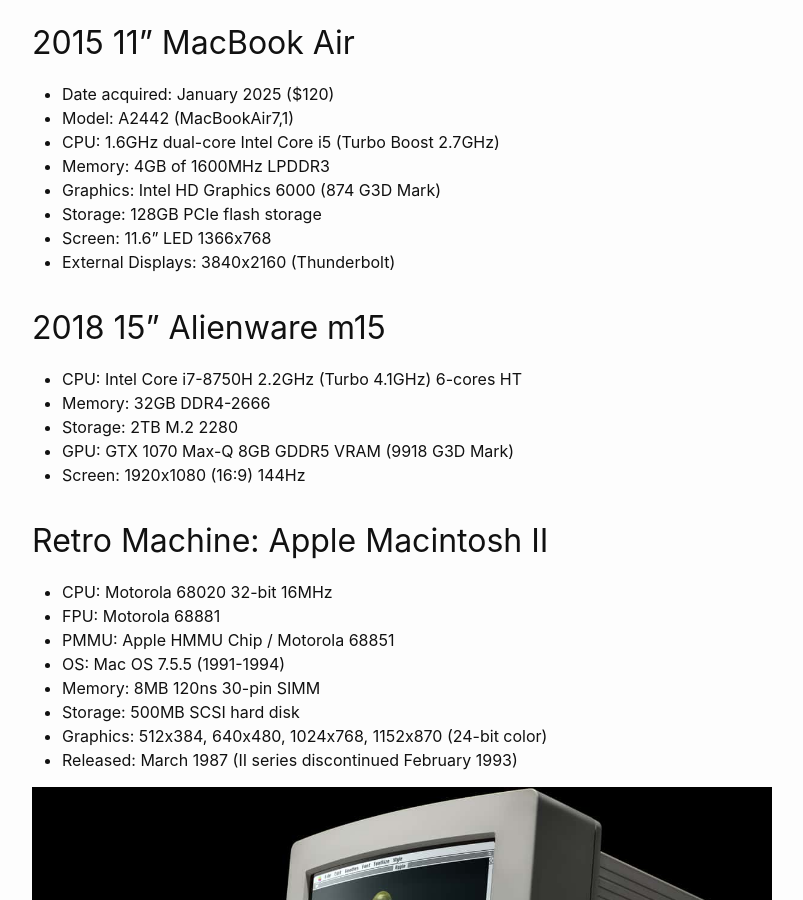
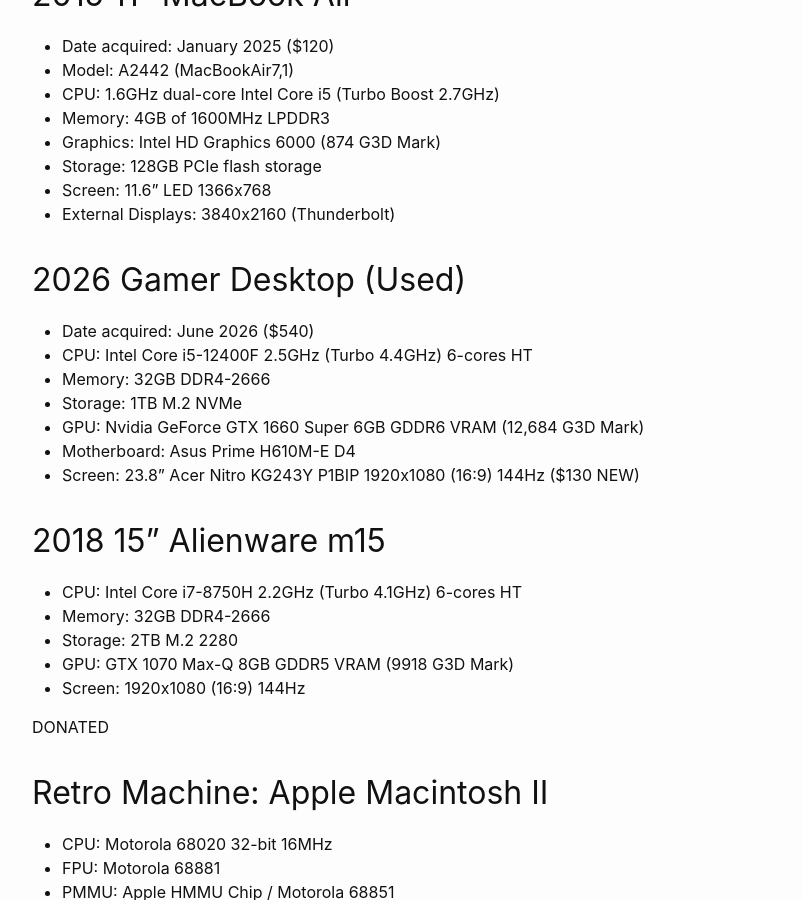
Before and after one commit to ekbann/ekbann.github.io, a Jekyll site: the page built from _posts/2024-02-11-my-computers.md, in a window 1280 px wide and 900 px high, scrolled down 2486 px. Shown: the whole window, without its empty margins (238-1041 px from the left). Built offline with Jekyll 4.4.1, drawn with Linux system fonts in a browser that asks for light colours; some of the changed text lies outside the part shown.

Commit message:
Update 2024-02-11-my-computers.md

```diff
--- a/_posts/2024-02-11-my-computers.md
+++ b/_posts/2024-02-11-my-computers.md
@@ -81,6 +81,16 @@ Comparable to: 14" MacBook Pro M4 10/10/16/24GB/512GB ($1,800)
 - Screen: 11.6" LED 1366x768
 - External Displays: 3840x2160 (Thunderbolt)
 
+## 2026 Gamer Desktop (Used)
+
+- Date acquired: June 2026 ($540)
+- CPU: Intel Core i5-12400F 2.5GHz (Turbo 4.4GHz) 6-cores HT
+- Memory: 32GB DDR4-2666
+- Storage: 1TB M.2 NVMe
+- GPU: Nvidia GeForce GTX 1660 Super 6GB GDDR6 VRAM (12,684 G3D Mark)
+- Motherboard: Asus Prime H610M-E D4
+- Screen: 23.8" Acer Nitro KG243Y P1BIP 1920x1080 (16:9) 144Hz ($130 NEW)
+
 ## 2018 15" Alienware m15
 
 - CPU: Intel Core i7-8750H 2.2GHz (Turbo 4.1GHz) 6-cores HT
@@ -88,6 +98,8 @@ Comparable to: 14" MacBook Pro M4 10/10/16/24GB/512GB ($1,800)
 - Storage: 2TB M.2 2280
 - GPU: GTX 1070 Max-Q 8GB GDDR5 VRAM (9918 G3D Mark)
 - Screen: 1920x1080 (16:9) 144Hz
+
+DONATED
 
 ## Retro Machine: Apple Macintosh II
 
```
Also changed, not shown: other parts of _posts/2024-02-11-my-computers.md (+3 -3 lines).
